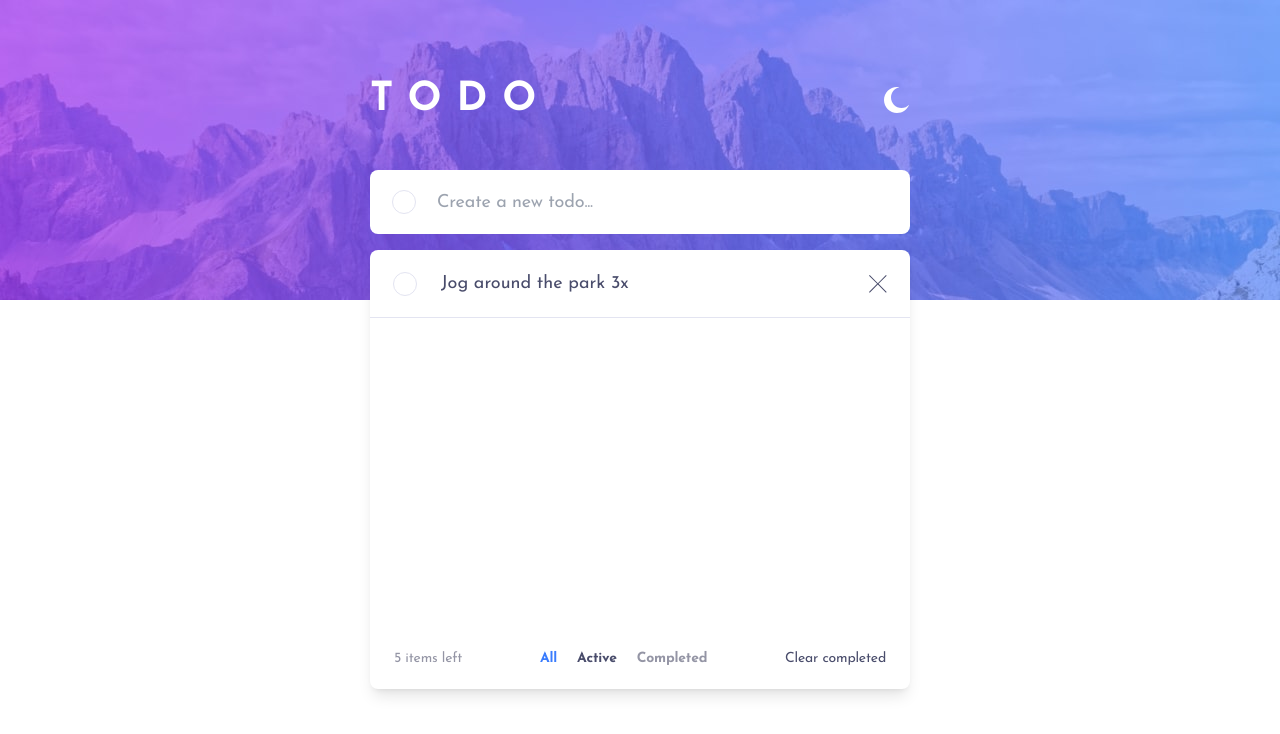
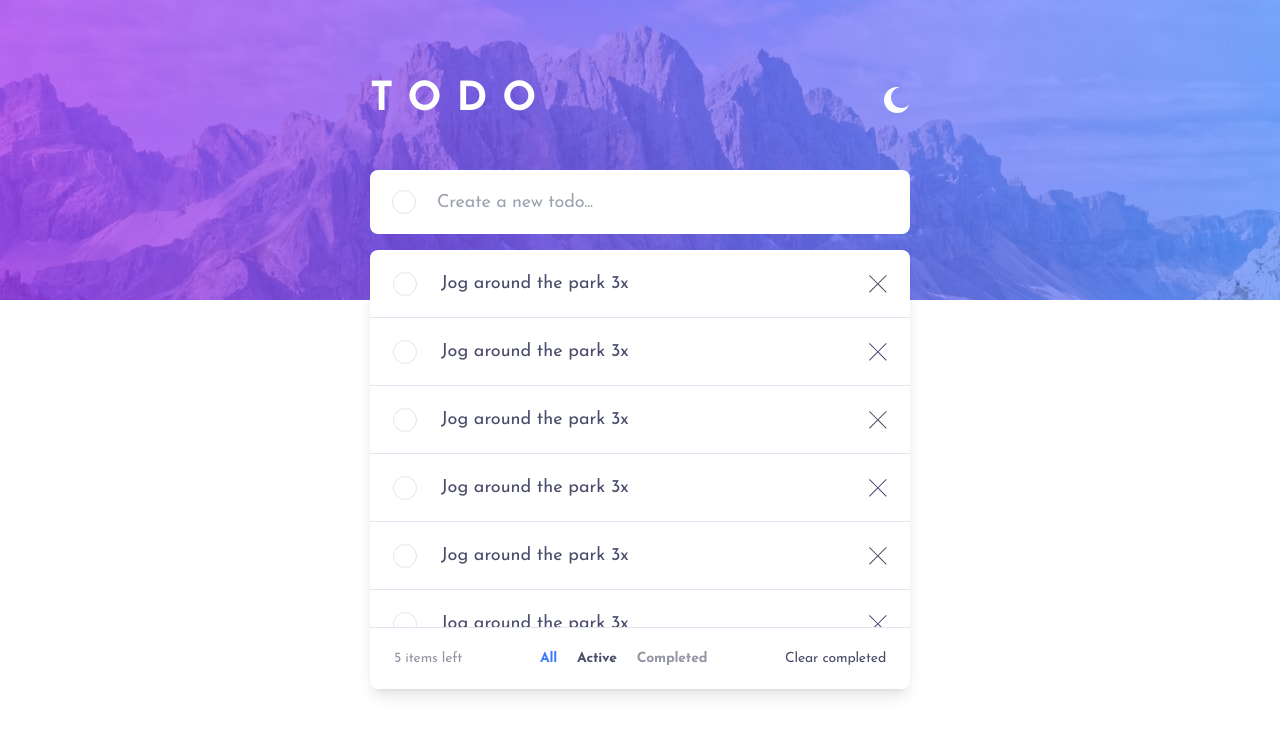
Before and after one commit to Swag-blips/fullstack-todo, a React (Vite) app: page / in a window 1280 px wide. Shown: the top 734 px of the page. Built offline with nearby package versions, Linux system fonts and the light colour scheme.

Commit message:
bottom bar initial V2

```diff
--- a/src/components/Todo.jsx
+++ b/src/components/Todo.jsx
@@ -37,7 +37,7 @@ const Todo = () => {
             <div className="w-[20px] h-[20px] absolute top-1/2 left-[1.4rem] transform -translate-y-1/2 md:w-[24px] md:h-[24px] border-[1px] border-[#E3E4F1] circle-border rounded-full" />
           </div>
         </form>
-        <div className="md:w-[540px] md:h-[439px] w-[327px] relative h-[368px] bg-white mt-[16px] rounded-[8px] shadow-lg">
+        <div className="md:w-[540px] md:h-[439px] w-[327px] overflow-y-scroll relative h-[368px] bg-white mt-[16px] rounded-[8px] shadow-lg">
           <div className="mx-[23px] my-[20px] items-center">
             <div className="flex flex-row items-center justify-between ">
               <div className="flex items-center gap-[12px] md:gap-[24px]">
@@ -53,16 +53,105 @@ const Todo = () => {
             </div>
             <hr className="md:mt-[20px] mt-[16px] border-[#E3E4F1] mx-[-23px]" />
           </div>
-          <div className="bottom-0  w-full  absolute">
-            <div className="flex-row text-[14px] tracking-[-0.19px] flex mx-[24px] mb-[20px] items-center justify-between">
+          <div className="mx-[23px] my-[20px] items-center">
+            <div className="flex flex-row items-center justify-between ">
+              <div className="flex items-center gap-[12px] md:gap-[24px]">
+                <input
+                  type="checkbox"
+                  className="custom-checked md:w-[24px] md:h-[24px] w-[20px] h-[20px]"
+                />
+                <p className="md:text-[18px] text-[#494C6B] text-[12px]">
+                  Jog around the park 3x
+                </p>
+              </div>
+              <img src={cross} alt="cross-img" className="cursor-pointer" />
+            </div>
+            <hr className="md:mt-[20px] mt-[16px] border-[#E3E4F1] mx-[-23px]" />
+          </div>
+          <div className="mx-[23px] my-[20px] items-center">
+            <div className="flex flex-row items-center justify-between ">
+              <div className="flex items-center gap-[12px] md:gap-[24px]">
+                <input
+                  type="checkbox"
+                  className="custom-checked md:w-[24px] md:h-[24px] w-[20px] h-[20px]"
+                />
+                <p className="md:text-[18px] text-[#494C6B] text-[12px]">
+                  Jog around the park 3x
+                </p>
+              </div>
+              <img src={cross} alt="cross-img" className="cursor-pointer" />
+            </div>
+            <hr className="md:mt-[20px] mt-[16px] border-[#E3E4F1] mx-[-23px]" />
+          </div>
+          <div className="mx-[23px] my-[20px] items-center">
+            <div className="flex flex-row items-center justify-between ">
+              <div className="flex items-center gap-[12px] md:gap-[24px]">
+                <input
+                  type="checkbox"
+                  className="custom-checked md:w-[24px] md:h-[24px] w-[20px] h-[20px]"
+                />
+                <p className="md:text-[18px] text-[#494C6B] text-[12px]">
+                  Jog around the park 3x
+                </p>
+              </div>
+              <img src={cross} alt="cross-img" className="cursor-pointer" />
+            </div>
+            <hr className="md:mt-[20px] mt-[16px] border-[#E3E4F1] mx-[-23px]" />
+          </div>
+          <div className="mx-[23px] my-[20px] items-center">
+            <div className="flex flex-row items-center justify-between ">
+              <div className="flex items-center gap-[12px] md:gap-[24px]">
+                <input
+                  type="checkbox"
+                  className="custom-checked md:w-[24px] md:h-[24px] w-[20px] h-[20px]"
+                />
+                <p className="md:text-[18px] text-[#494C6B] text-[12px]">
+                  Jog around the park 3x
+                </p>
+              </div>
+              <img src={cross} alt="cross-img" className="cursor-pointer" />
+            </div>
+            <hr className="md:mt-[20px] mt-[16px] border-[#E3E4F1] mx-[-23px]" />
+          </div>
+          <div className="mx-[23px] my-[20px] items-center">
+            <div className="flex flex-row items-center justify-between ">
+              <div className="flex items-center gap-[12px] md:gap-[24px]">
+                <input
+                  type="checkbox"
+                  className="custom-checked md:w-[24px] md:h-[24px] w-[20px] h-[20px]"
+                />
+                <p className="md:text-[18px] text-[#494C6B] text-[12px]">
+                  Jog around the park 3x
+                </p>
+              </div>
+              <img src={cross} alt="cross-img" className="cursor-pointer" />
+            </div>
+            <hr className="md:mt-[20px] mt-[16px] border-[#E3E4F1] mx-[-23px]" />
+          </div>
+          <div className="mx-[23px] my-[20px] items-center">
+            <div className="flex flex-row items-center justify-between ">
+              <div className="flex items-center gap-[12px] md:gap-[24px]">
+                <input
+                  type="checkbox"
+                  className="custom-checked md:w-[24px] md:h-[24px] w-[20px] h-[20px]"
+                />
+                <p className="md:text-[18px] text-[#494C6B] text-[12px]">
+                  Jog around the park 3x
+                </p>
+              </div>
+              <img src={cross} alt="cross-img" className="cursor-pointer" />
+            </div>
+            <hr className="md:mt-[20px] mt-[16px] border-[#E3E4F1] mx-[-23px]" />
+          </div>
+
+          <div className="bottom-0 z-50 pt-[20px] pb-[20px] bg-white border-t border-t-[#E3E4F1] w-full sticky">
+            <div className="flex-row text-[14px] tracking-[-0.19px] flex mx-[24px]  items-center justify-between">
               <p className=" text-[#9495A5] text-left">5 items left</p>
-
               <div className="flex-row flex cursor-pointer font-bold gap-[20px] items-center">
                 <p className="text-[#3A7CFD] ">All</p>
                 <p className="text-[#494C6B]">Active</p>
                 <p className="text-[#9495A5]">Completed</p>
               </div>
-
               <button className="text-[#494C6B]">Clear completed</button>
             </div>
           </div>
```
